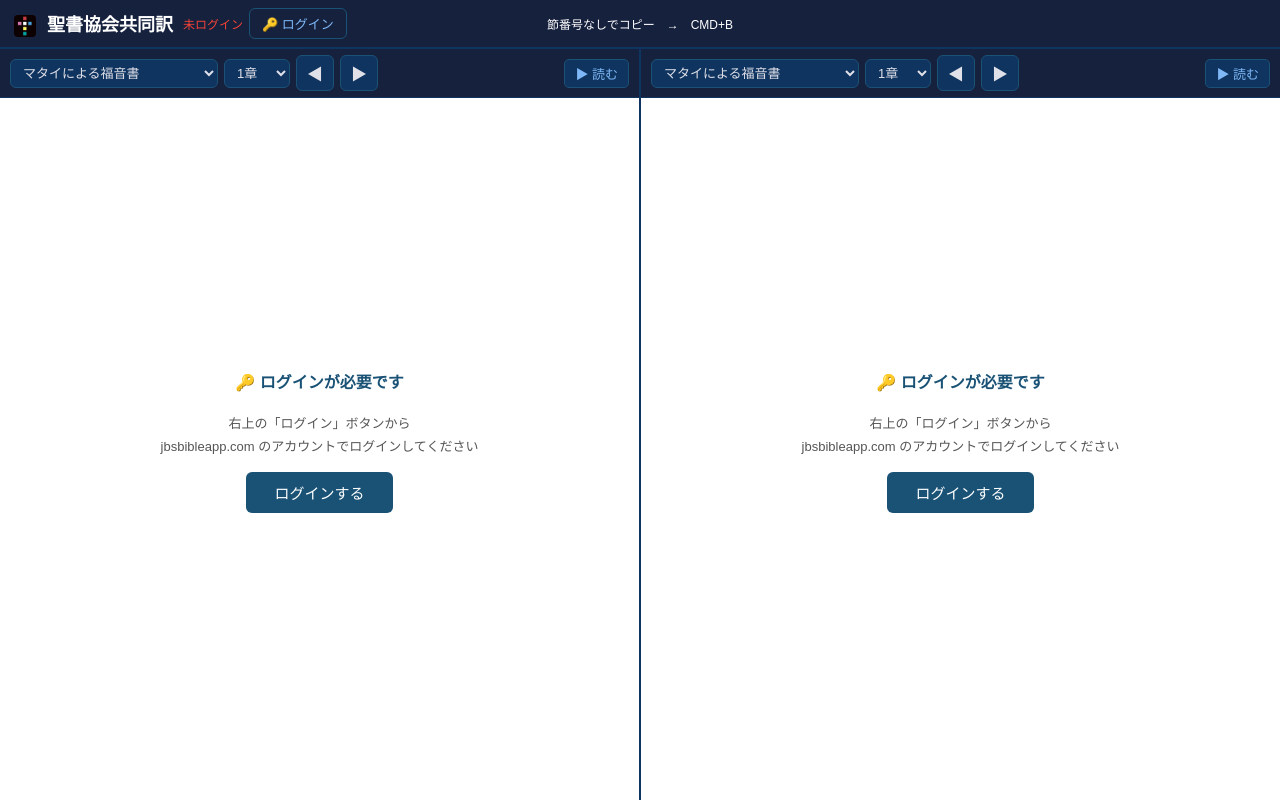
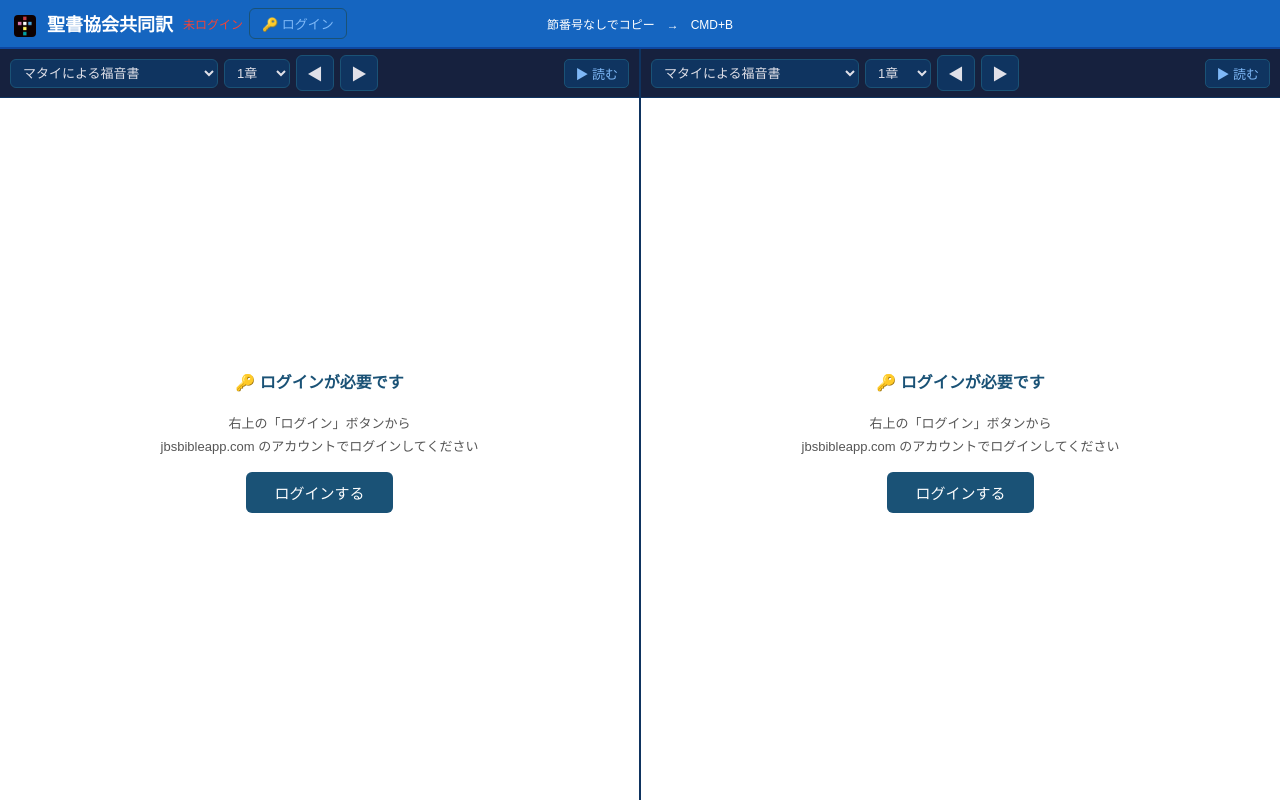
Before and after one commit to jesuslovesyoume1220/bible-jbs-compare, a Flask app: page / in a window 1280 px wide. Run offline with Flask 3, Linux system fonts and the light colour scheme; data that the repository does not hold is empty.

Commit message:
ヘッダー背景を明るいブルーに変更

```diff
--- a/templates/index.html
+++ b/templates/index.html
@@ -34,8 +34,8 @@
 
   /* ── ヘッダー ── */
   header {
-    background: #16213e;
-    border-bottom: 2px solid #0f3460;
+    background: #1565c0;
+    border-bottom: 2px solid #0d47a1;
     padding: 8px 14px;
     display: flex;
     align-items: center;
```
